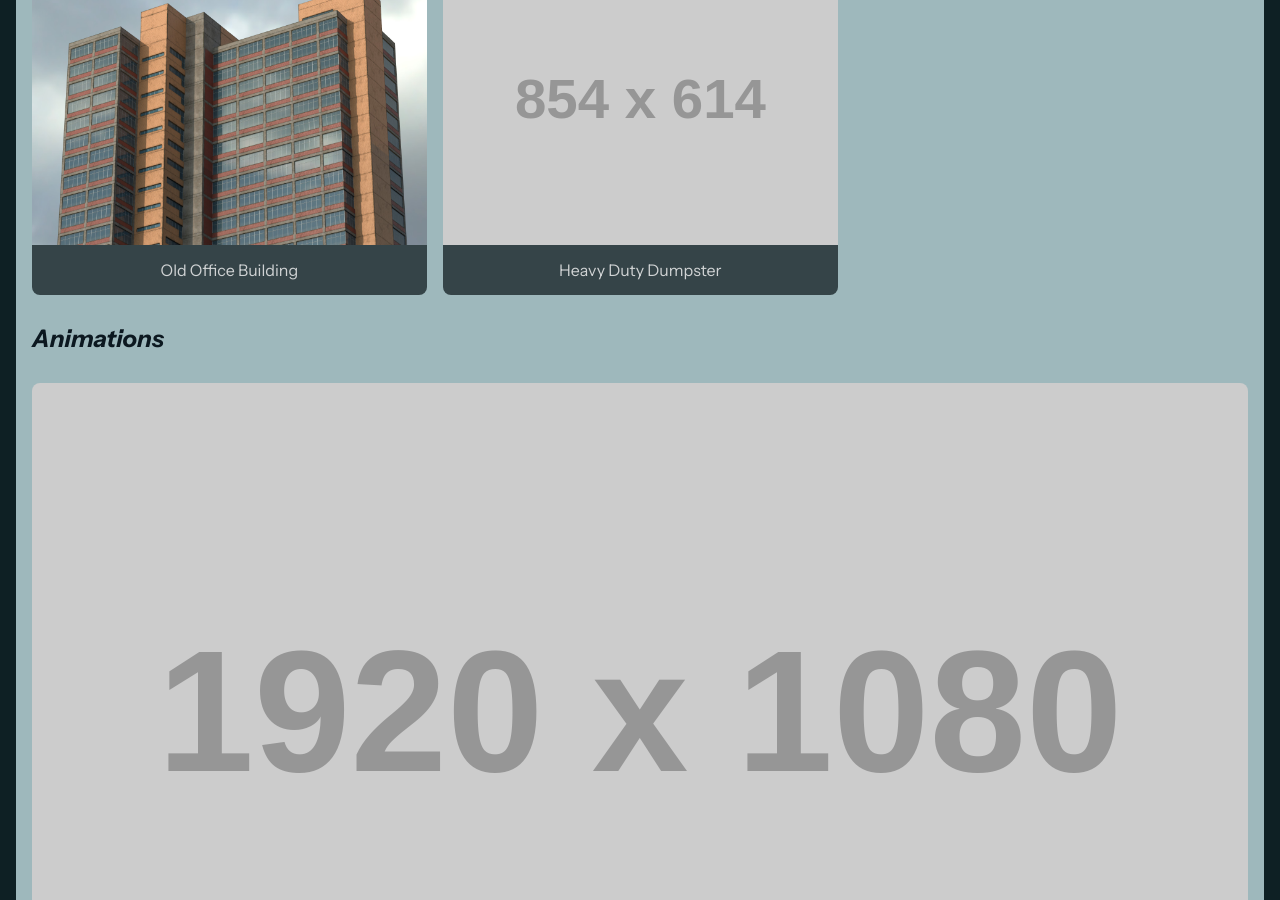
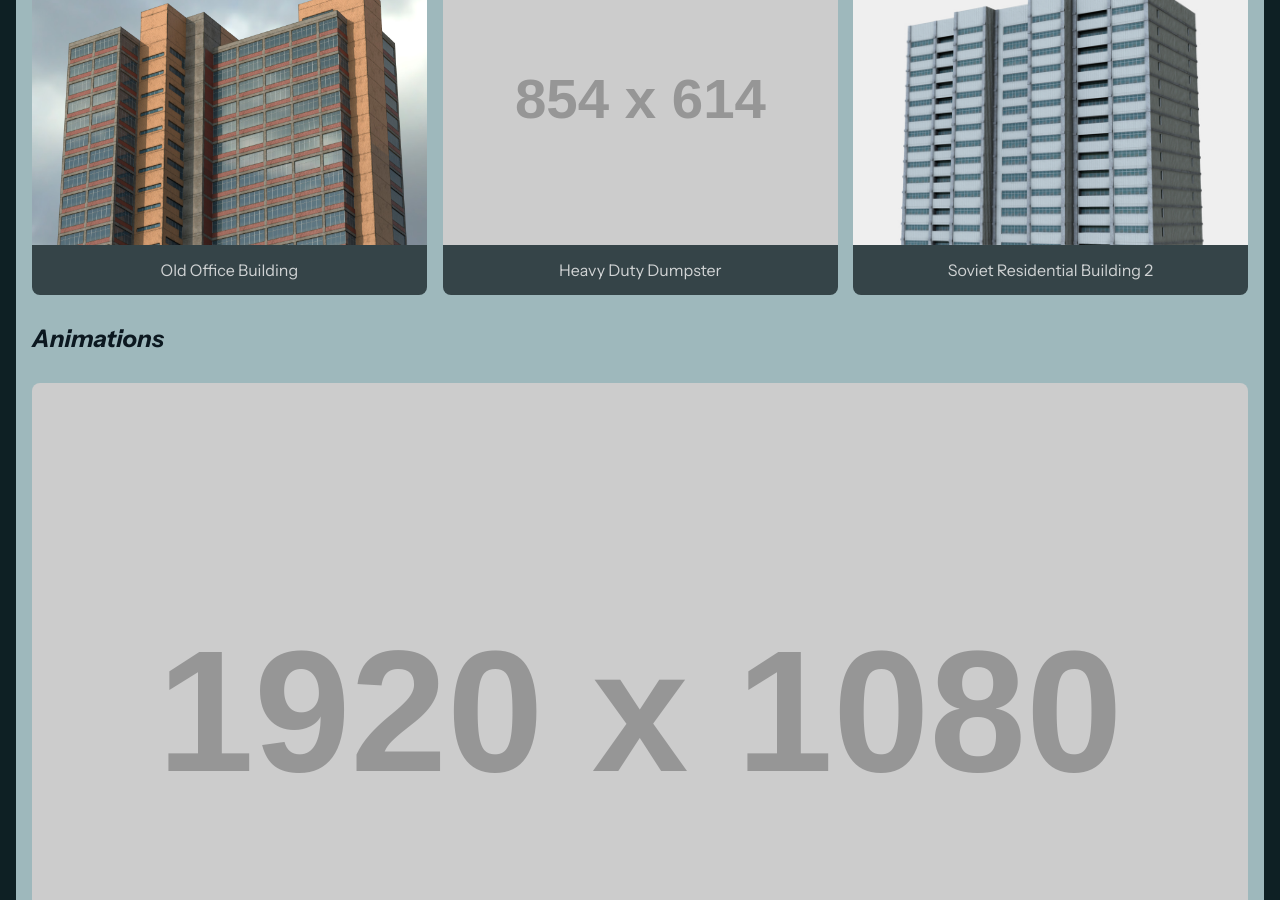
Before and after one commit to SergeiBunakov/SergeiBuankov, a Jekyll site: the page built from index.html, in a window 1280 px wide and 900 px high, scrolled down 1116 px. Built offline with Jekyll 4.4.1, drawn with Linux system fonts in a browser that asks for light colours.

Commit message:
WIP: Introduce "Soviet Residential Building 2" Showcase 3d model

```diff
--- a/index.html
+++ b/index.html
@@ -64,6 +64,14 @@ title: Home
 		<span class="title"> Heavy Duty Dumpster </span>
       </div>
 	</a>
+	<a class="card" href="3d-models/soviet-residential-building-2.html">
+      <div class="thumb-container">
+		<img class="thumb" src="static/soviet-residential-building-2-thumb.jpg"/>
+      </div>
+      <div class="info">
+		<span class="title"> Soviet Residential Building 2 </span>
+      </div>
+	</a>
   </cards>
 </section>
 
```
Also changed, not shown: 3d-models/soviet-residential-building-2.html (added, +10 -0 lines), static/soviet-residential-building-2-thumb.jpg (added).
